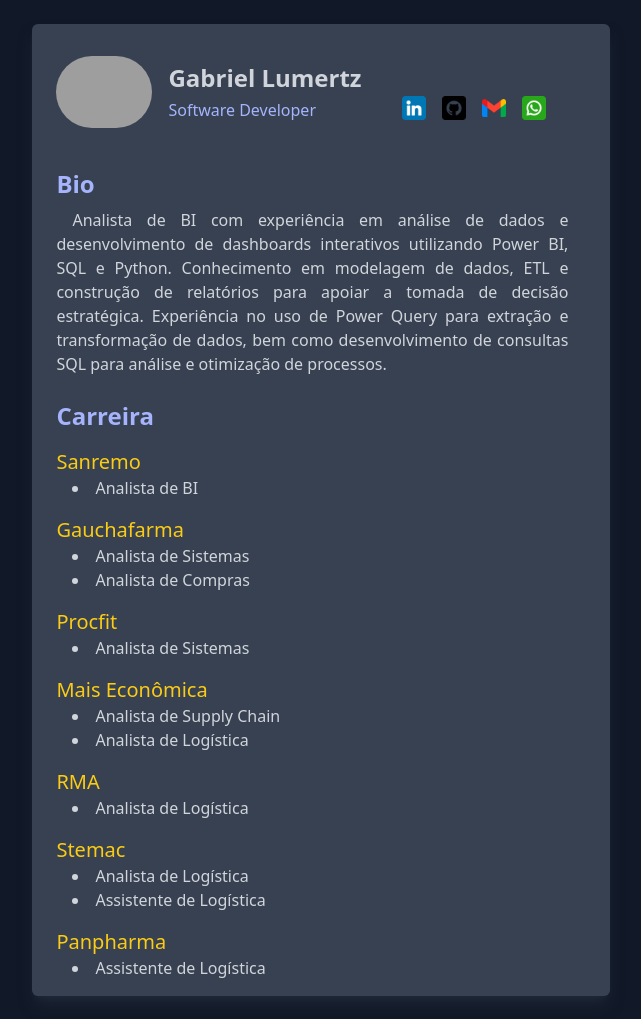
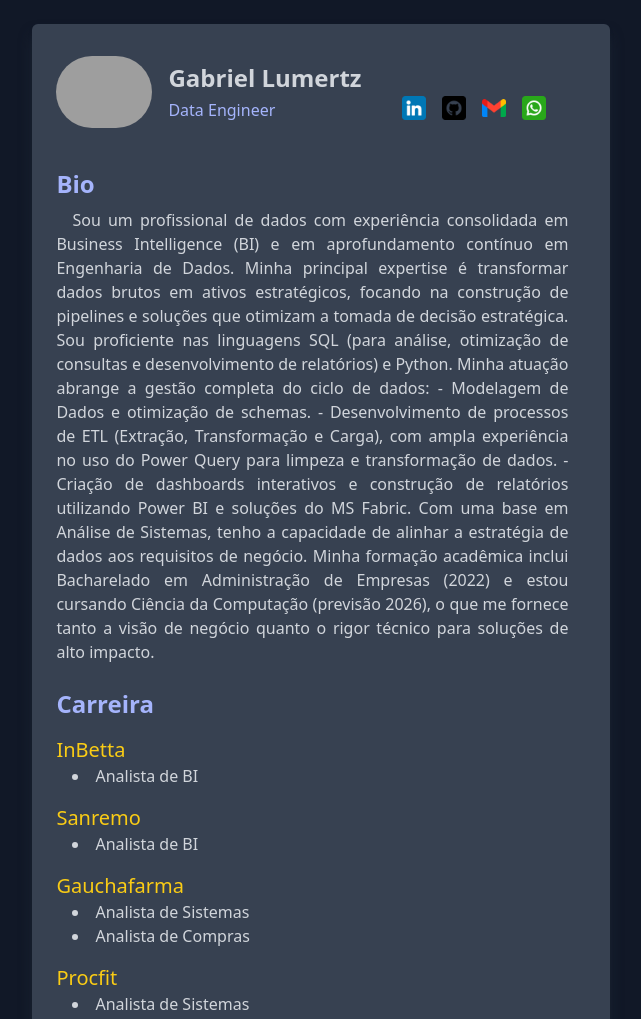
Before and after one commit to gabriel-lumertz/home, a plain HTML site: page index.html in a window 1280 px wide. Shown: the top 1019 px of the page, without its empty margins (319-960 px from the left). Drawn offline with nearby package versions, Linux system fonts and the light colour scheme; grey boxes are pictures that could not be loaded.

Commit message:
Change job title to Data Engineer and update bio
Updated job title and enhanced bio with detailed experience.

```diff
--- a/index.html
+++ b/index.html
@@ -26,7 +26,7 @@
 
         <div class="ml-4">
           <h3 class="font-semibold text-2xl">Gabriel Lumertz</h3>
-          <h4 class="text-indigo-300 pt-1">Software Developer</h4>
+          <h4 class="text-indigo-300 pt-1">Data Engineer</h4>
         </div>
 
         <div class="flex flex-row sm:flex flex-wrap mx-4 p-4">
@@ -49,11 +49,15 @@
     <div class="mt-6">
       <h2 class="font-semibold text-indigo-300 text-2xl mb-2">Bio</h2>
       <p class="indent-4 font-light mt-1 max-w-lg text-justify">
-        Analista de BI com experiência em análise de dados e desenvolvimento de dashboards
-interativos utilizando Power BI, SQL e Python. Conhecimento em modelagem de dados, ETL
-e construção de relatórios para apoiar a tomada de decisão estratégica. Experiência no uso
-de Power Query para extração e transformação de dados, bem como desenvolvimento de
-consultas SQL para análise e otimização de processos.
+        Sou um profissional de dados com experiência consolidada em Business Intelligence (BI) e em aprofundamento contínuo em Engenharia de Dados. Minha principal expertise é transformar dados brutos em ativos estratégicos, focando na construção de pipelines e soluções que otimizam a tomada de decisão estratégica.
+
+Sou proficiente nas linguagens SQL (para análise, otimização de consultas e desenvolvimento de relatórios) e Python. Minha atuação abrange a gestão completa do ciclo de dados:
+
+- Modelagem de Dados e otimização de schemas.
+- Desenvolvimento de processos de ETL (Extração, Transformação e Carga), com ampla experiência no uso do Power Query para limpeza e transformação de dados.
+- Criação de dashboards interativos e construção de relatórios utilizando Power BI e soluções do MS Fabric.
+
+Com uma base em Análise de Sistemas, tenho a capacidade de alinhar a estratégia de dados aos requisitos de negócio. Minha formação acadêmica inclui Bacharelado em Administração de Empresas (2022) e estou cursando Ciência da Computação (previsão 2026), o que me fornece tanto a visão de negócio quanto o rigor técnico para soluções de alto impacto.
       </p>
 
     </div>
@@ -61,6 +65,16 @@ consultas SQL para análise e otimização de processos.
     <div class="mt-6">
 
       <h2 class="text-indigo-300 font-semibold text-2xl mb-2">Carreira</h2>
+
+      <div class="mt-4">
+
+        <h3 class="text-yellow-400 font-medium text-xl mt-1">InBetta</h3>
+
+      </div>
+
+      <ul class="list-disc list-inside pl-4">
+        <li class="list-item">Analista de BI</li>
+      </ul>
 
       <div class="mt-4">
 
```
